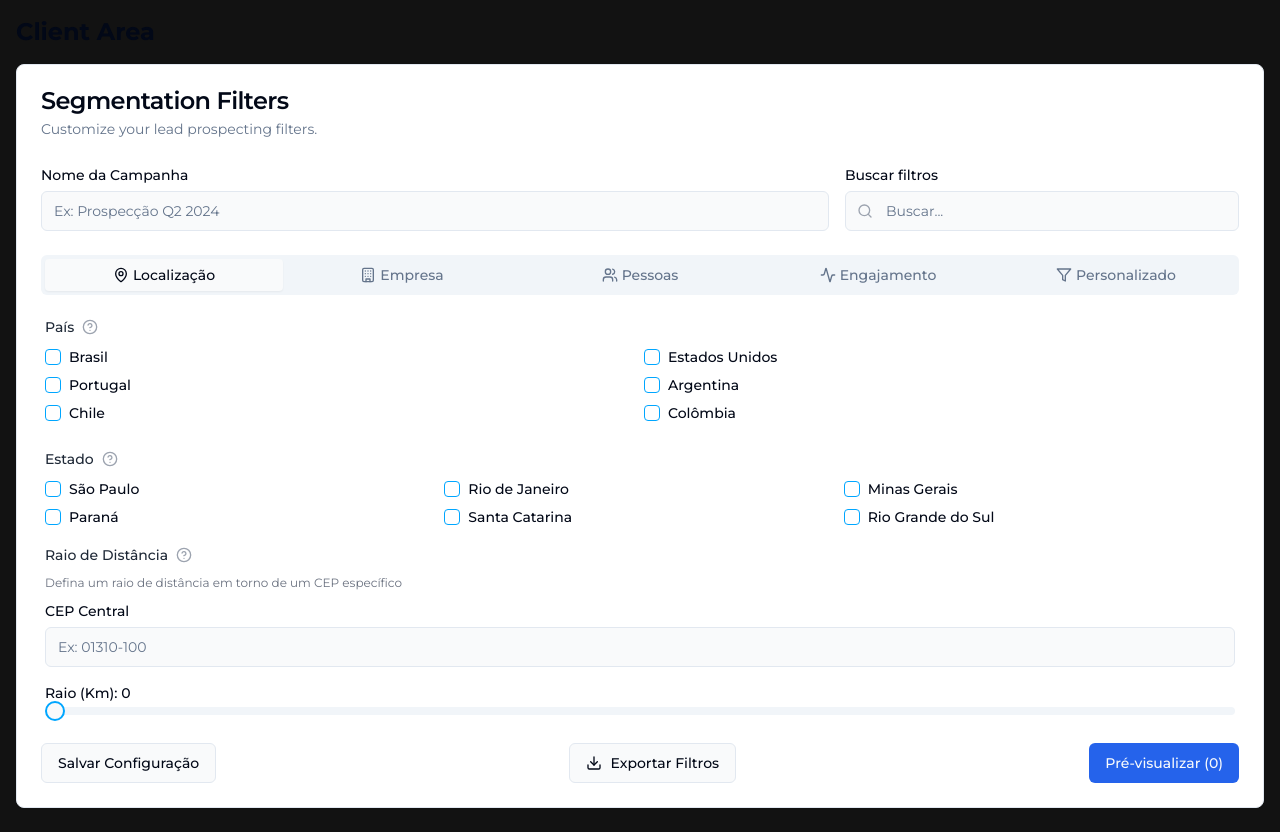
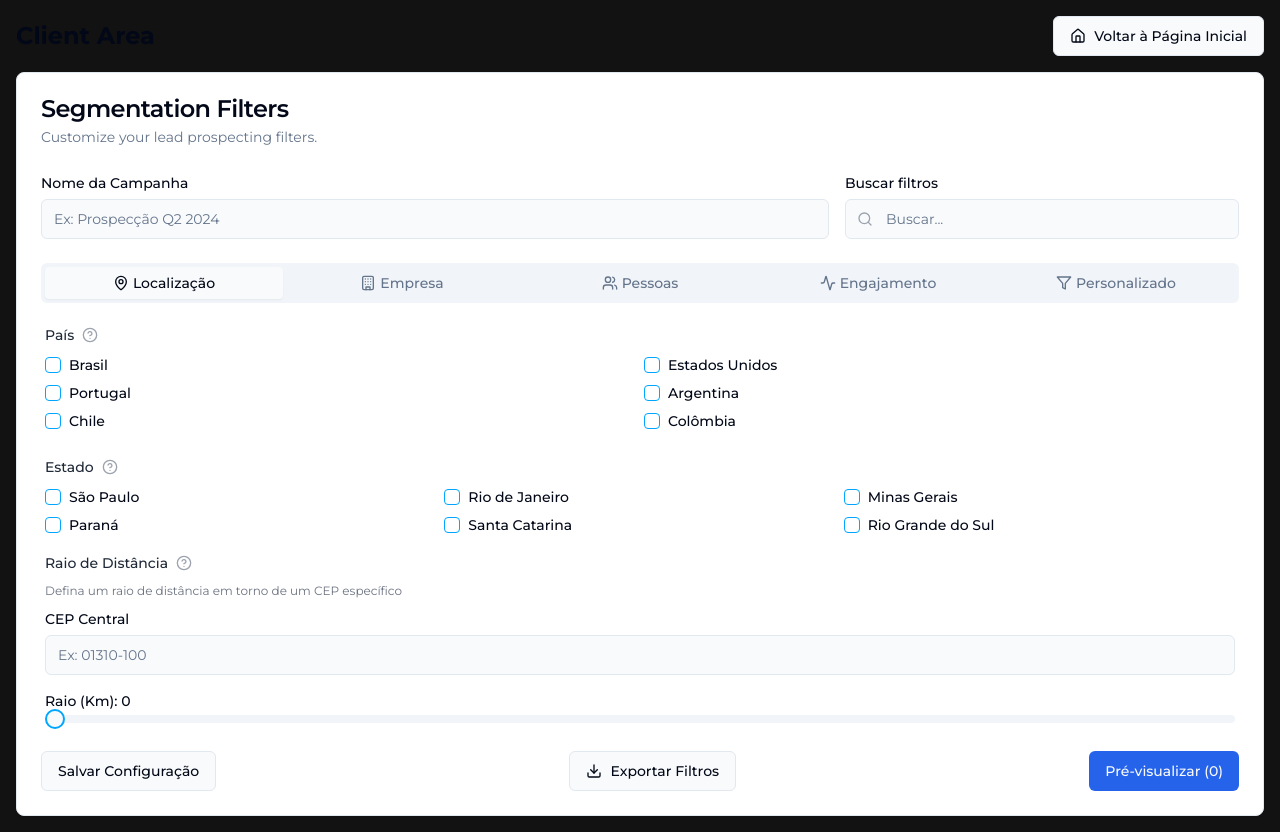
Before and after one commit to Marcelo1245/saac-ia-nexus, a React (Vite) app: page /client-area in a window 1280 px wide. Built offline with nearby package versions, Linux system fonts and the light colour scheme; sample sign-in values are in the browser's storage.

Commit message:
Add back to home option in filters
Adds a "Back to Home" button to the filter section in `ClientArea.tsx`, allowing users to easily return to the main page.

```diff
--- a/src/pages/ClientArea.tsx
+++ b/src/pages/ClientArea.tsx
@@ -53,7 +53,7 @@ import {
 } from "@/components/ui/popover"
 import { cn } from "@/lib/utils"
 import { format } from "date-fns"
-import { CalendarIcon } from "lucide-react"
+import { CalendarIcon, Home } from "lucide-react"
 import { DateRange } from "react-day-picker"
 import {
   Command,
@@ -137,8 +137,10 @@ import { zodResolver } from "@hookform/resolvers/zod"
 import * as z from "zod"
 import { ProspectingFilters } from '@/types/prospecting';
 import FilterSystem from '@/components/client/FilterSystem';
+import { Link } from 'react-router-dom';
 
 const ClientArea = () => {
+  const navigate = useNavigate();
   const [isMobile, setIsMobile] = useState(false);
   const [campaignName, setCampaignName] = useState('');
   const [filters, setFilters] = useState<Partial<ProspectingFilters>>({});
@@ -180,6 +182,10 @@ const ClientArea = () => {
     toast('Simulating lead estimation...');
   };
 
+  const handleReturnHome = () => {
+    navigate('/');
+  };
+
   // Helper function to safely check array length
   const ensureStringArray = (value: number | string[] | undefined): string[] => {
     if (Array.isArray(value)) return value;
@@ -189,7 +195,17 @@ const ClientArea = () => {
 
   return (
     <div className="container mx-auto p-4">
-      <h1 className="text-2xl font-bold mb-4">Client Area</h1>
+      <div className="flex justify-between items-center mb-4">
+        <h1 className="text-2xl font-bold">Client Area</h1>
+        <Button
+          variant="outline"
+          onClick={handleReturnHome}
+          className="flex items-center gap-2"
+        >
+          <Home size={16} />
+          Voltar à Página Inicial
+        </Button>
+      </div>
       <Card>
         <CardHeader>
           <CardTitle>Segmentation Filters</CardTitle>
```
